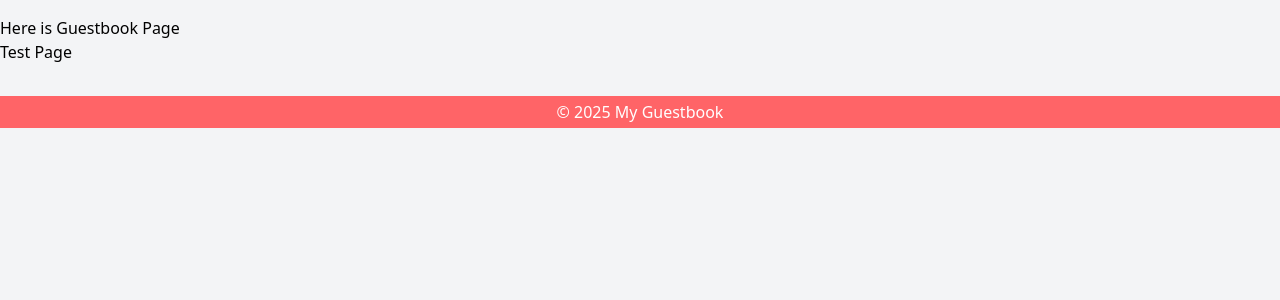
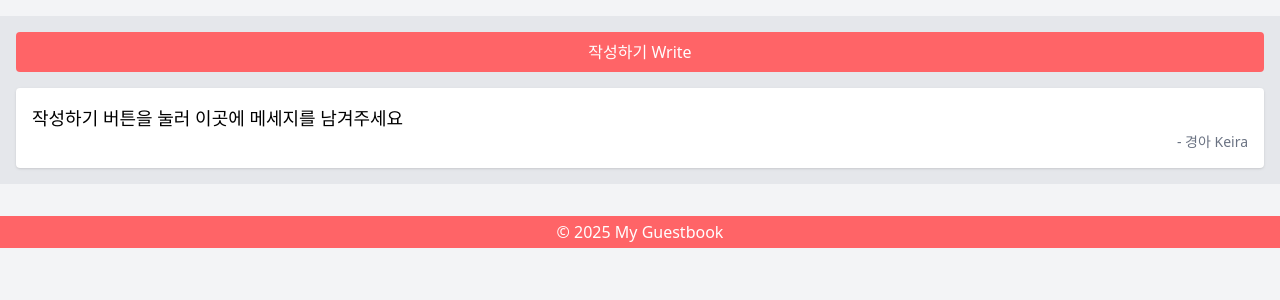
Before and after one commit to GyungA/life_guestbook, a Django app: page /message/ in a window 1280 px wide. Shown: the part 72-372 px from the top of the page. Run offline with Django 4.2, Linux system fonts and the light colour scheme; style sheets or scripts are compiled from the project's sources.

Commit message:
Feat: Set up message board UI

```diff
--- a/templates/dashboard.html
+++ b/templates/dashboard.html
@@ -7,7 +7,6 @@
 <head>
     <meta charset="UTF-8">
     <meta name="viewport" content="width=device-width, initial-scale=1.0">
-    <title>대시보드</title>
     <link href="../src/css/output.css" rel="stylesheet">
 </head>
 <body class="bg-gray-100">
--- a/templates/messageboard.html
+++ b/templates/messageboard.html
@@ -6,11 +6,17 @@
 <head>
     <meta charset="UTF-8">
     <meta name="viewport" content="width=device-width, initial-scale=1.0">
-    <title>방명록</title>
+    <link href="../src/css/output.css" rel="stylesheet">
 </head>
-<body>
-<h1>Here is Guestbook Page</h1>
-<p>Test Page</p>
-</body>
+<main class="bg-gray-200 p-4">
+    <!-- Write Button -->
+    <div class="flex justify-center mb-4">
+        <button class="bg-red-400 text-white py-2 px-4 rounded w-full">작성하기 Write</button>
+    </div>
+    <div class="bg-white p-4 rounded shadow">
+        <p class="text-lg">작성하기 버튼을 눌러 이곳에 메세지를 남겨주세요</p>
+        <p class="text-sm text-right text-gray-500">- 경아 Keira</p>
+    </div>
+</main>
 </html>
 {% endblock %}
```
